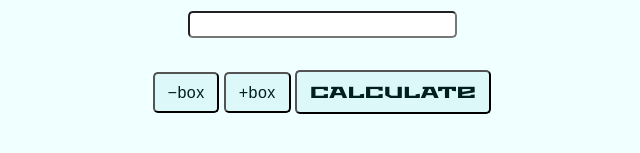
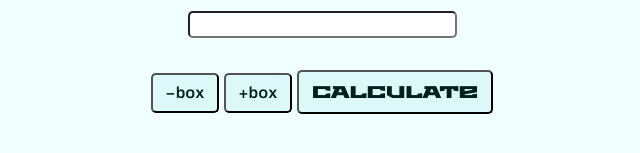
Before and after one commit to elijahcommits/timecalc, a plain HTML site: page index.html in a window 1280 px wide. Shown: the part 141-294 px from the top of the page, without its empty margins (318-958 px from the left). Drawn offline with Linux system fonts and the light colour scheme.

Commit message:
remove unused fonts, increase font weight of +-btn

```diff
--- a/main.css
+++ b/main.css
@@ -4,6 +4,36 @@
       url('fonts/Metro.woff') format('woff'),
       url('fonts/Metro.ttf') format('truetype');
   font-weight: normal;
+  font-style: normal;
+  font-display: swap;
+}
+
+@font-face {
+  font-family: 'Archivo';
+  src: url('fonts/Archivo-Regular.woff2') format('woff2'),
+      url('fonts/Archivo-Regular.woff') format('woff'),
+      url('fonts/Archivo-Regular.ttf') format('truetype');
+  font-weight: normal;
+  font-style: normal;
+  font-display: swap;
+}
+
+/* @font-face {
+  font-family: 'Archivo';
+  src: url('fonts/Archivo-Medium.woff2') format('woff2'),
+      url('fonts/Archivo-Medium.woff') format('woff'),
+      url('fonts/Archivo-Medium.ttf') format('truetype');
+  font-weight: 500;
+  font-style: normal;
+  font-display: swap;
+} */
+
+@font-face {
+  font-family: 'Archivo';
+  src: url('fonts/Archivo-SemiBold.woff2') format('woff2'),
+      url('fonts/Archivo-SemiBold.woff') format('woff'),
+      url('fonts/Archivo-SemiBold.ttf') format('truetype');
+  font-weight: 600;
   font-style: normal;
   font-display: swap;
 }
@@ -18,75 +48,9 @@
   font-display: swap;
 }
 
-@font-face {
-  font-family: 'Archivo';
-  src: url('fonts/Archivo-Italic.woff2') format('woff2'),
-      url('fonts/Archivo-Italic.woff') format('woff'),
-      url('fonts/Archivo-Italic.ttf') format('truetype');
-  font-weight: normal;
-  font-style: italic;
-  font-display: swap;
-}
 
-@font-face {
-  font-family: 'Archivo';
-  src: url('fonts/Archivo-BoldItalic.woff2') format('woff2'),
-      url('fonts/Archivo-BoldItalic.woff') format('woff'),
-      url('fonts/Archivo-BoldItalic.ttf') format('truetype');
-  font-weight: bold;
-  font-style: italic;
-  font-display: swap;
-}
+/* ============================================== */
 
-@font-face {
-  font-family: 'Archivo';
-  src: url('fonts/Archivo-Medium.woff2') format('woff2'),
-      url('fonts/Archivo-Medium.woff') format('woff'),
-      url('fonts/Archivo-Medium.ttf') format('truetype');
-  font-weight: 500;
-  font-style: normal;
-  font-display: swap;
-}
-
-@font-face {
-  font-family: 'Archivo';
-  src: url('fonts/Archivo-MediumItalic.woff2') format('woff2'),
-      url('fonts/Archivo-MediumItalic.woff') format('woff'),
-      url('fonts/Archivo-MediumItalic.ttf') format('truetype');
-  font-weight: 500;
-  font-style: italic;
-  font-display: swap;
-}
-
-@font-face {
-  font-family: 'Archivo';
-  src: url('fonts/Archivo-Regular.woff2') format('woff2'),
-      url('fonts/Archivo-Regular.woff') format('woff'),
-      url('fonts/Archivo-Regular.ttf') format('truetype');
-  font-weight: normal;
-  font-style: normal;
-  font-display: swap;
-}
-
-@font-face {
-  font-family: 'Archivo';
-  src: url('fonts/Archivo-SemiBold.woff2') format('woff2'),
-      url('fonts/Archivo-SemiBold.woff') format('woff'),
-      url('fonts/Archivo-SemiBold.ttf') format('truetype');
-  font-weight: 600;
-  font-style: normal;
-  font-display: swap;
-}
-
-@font-face {
-  font-family: 'Archivo';
-  src: url('fonts/Archivo-SemiBoldItalic.woff2') format('woff2'),
-      url('fonts/Archivo-SemiBoldItalic.woff') format('woff'),
-      url('fonts/Archivo-SemiBoldItalic.ttf') format('truetype');
-  font-weight: 600;
-  font-style: italic;
-  font-display: swap;
-}
 
 * {
   box-sizing: border-box;
@@ -128,6 +92,8 @@ input {
 }
 
 button {
+  font-family: 'Archivo';
+  font-weight: 600;
   font-size: 1rem;
   padding: 0.6rem 0.8rem;
   color: hsl(180, 100%, 6%);
@@ -145,7 +111,7 @@ button:hover {
   font-family: 'Metro';
 }
 
-.resultDisplay {
+#resultDisplay {
   font-family: sans-serif;
   font-size: 1.8rem;
   margin: 1rem;
```
Also changed, not shown: fonts/Archivo-BoldItalic.ttf (deleted), fonts/Archivo-BoldItalic.woff (deleted), fonts/Archivo-BoldItalic.woff2 (deleted), fonts/Archivo-Italic.ttf (deleted), fonts/Archivo-Italic.woff (deleted), fonts/Archivo-Italic.woff2 (deleted), fonts/Archivo-MediumItalic.ttf (deleted), fonts/Archivo-MediumItalic.woff (deleted), fonts/Archivo-MediumItalic.woff2 (deleted), fonts/Archivo-SemiBoldItalic.ttf (deleted), fonts/Archivo-SemiBoldItalic.woff (deleted), fonts/Archivo-SemiBoldItalic.woff2 (deleted).
